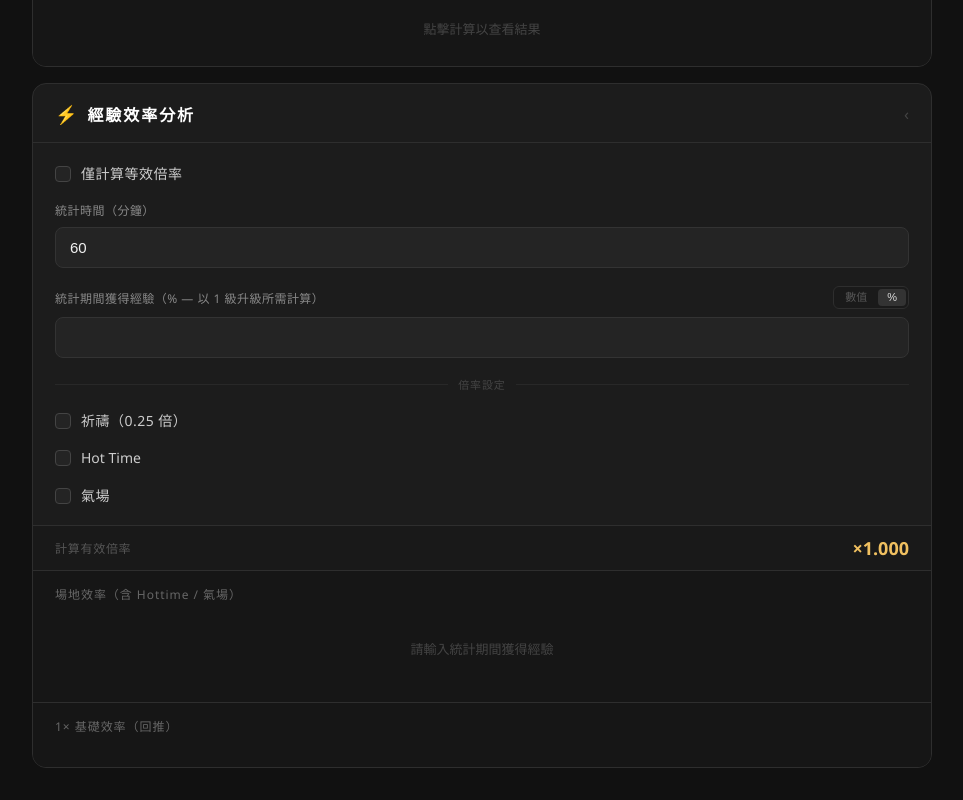
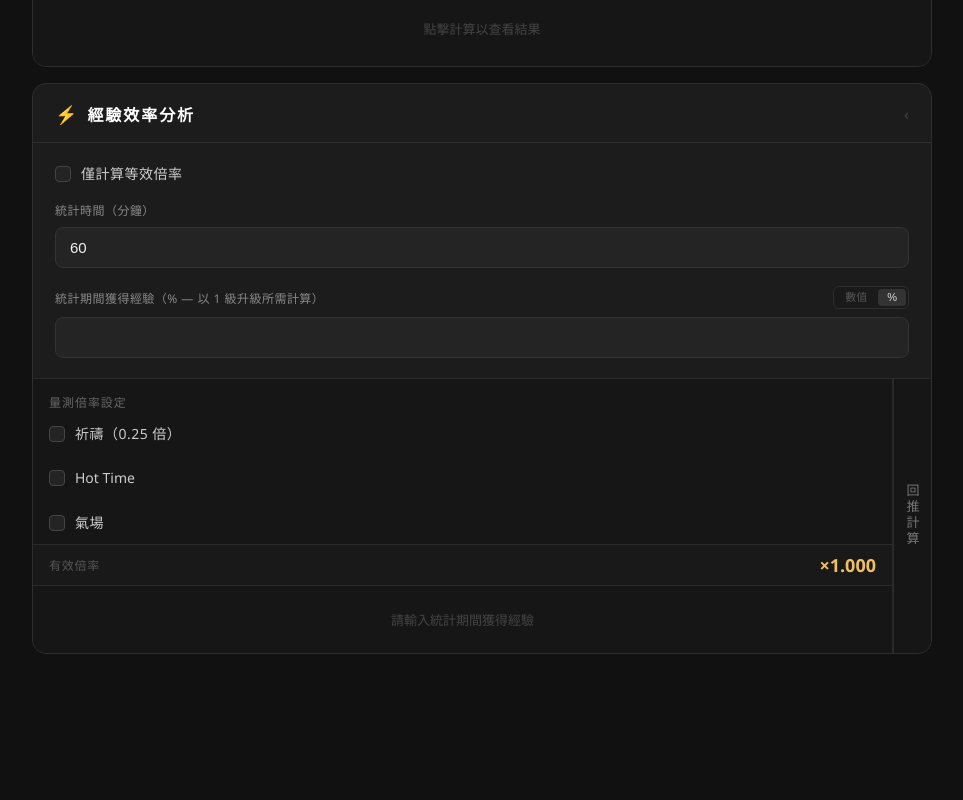
Before and after one commit to r041291867/exp-calculator, a React (Vite) app: page / in a window 1280 px wide. Shown: the part 734-1534 px from the top of the page, without its empty margins (158-1121 px from the left). After the commit the page ends 1420 px from the top, so only its background shows below. Built offline with nearby package versions, Linux system fonts and the light colour scheme.

Commit message:
feat: enhance BaseRateCalculator with new R2 calculations and UI improvements; update Calculator and LevelExpField for better labeling and layout

```diff
--- a/src/components/BaseRateCalculator.tsx
+++ b/src/components/BaseRateCalculator.tsx
@@ -3,11 +3,10 @@ import { getExpToNext } from "../data/expTable";
 import type { SharedLevelExp } from "../hooks/useLevelExp";
 import { useTotalExp } from "../hooks/useTotalExp";
 import { useLocalStorage } from "../hooks/useLocalStorage";
-import { formatMins } from "../utils/format";
+import { formatNumber, formatMins } from "../utils/format";
 import ExpAmountField from "./shared/ExpAmountField";
 import AuraFields from "./shared/AuraFields";
 import PrayerCheckbox from "./shared/PrayerCheckbox";
-import RateResultGrid from "./shared/RateResultGrid";
 import CollapsibleCard from "./shared/CollapsibleCard";
 
 interface BaseRateProps extends SharedLevelExp {
@@ -34,6 +33,15 @@ export default function BaseRateCalculator({ currentLevel, currentExp, expToNext
     const [hasPrayer, setHasPrayer] = useLocalStorage("base.prayer", false);
     const [onlyEffectiveMult, setOnlyEffectiveMult] = useLocalStorage("base.onlyEffMult", false);
 
+    const [r2Collapsed, setR2Collapsed] = useLocalStorage("base.r2.collapsed", true);
+    const [r2HasPrayer, setR2HasPrayer] = useLocalStorage("base.r2.prayer", false);
+    const [r2HasHottime, setR2HasHottime] = useLocalStorage("base.r2.hottime", false);
+    const [r2HottimeMult, setR2HottimeMult] = useLocalStorage("base.r2.hottimeMult", 2);
+    const [r2HasAura, setR2HasAura] = useLocalStorage("base.r2.hasAura", false);
+    const [r2AuraTriggers, setR2AuraTriggers] = useLocalStorage("base.r2.auraTriggers", 15);
+    const [r2AuraDuration, setR2AuraDuration] = useLocalStorage("base.r2.auraDuration", 2);
+    const [r2AuraMult, setR2AuraMult] = useLocalStorage("base.r2.auraMult", 2);
+
     useEffect(() => {
         setTotalExp(0);
     }, [currentLevel]);
@@ -43,10 +51,7 @@ export default function BaseRateCalculator({ currentLevel, currentExp, expToNext
 
         const auraTime = auraDuration * (hasAura ? auraTriggers : 0);
         if (auraTime > durationMinutes) {
-            return {
-                type: "error" as const,
-                msg: `氣場時間（${auraTime} 分）超過統計時間（${durationMinutes} 分）`,
-            };
+            return { type: "error" as const, msg: `氣場時間（${auraTime} 分）超過統計時間（${durationMinutes} 分）` };
         }
 
         const hottimeBase = hasHottime ? hottimeMultiplier : 1;
@@ -54,42 +59,39 @@ export default function BaseRateCalculator({ currentLevel, currentExp, expToNext
         const effNoPrayer = hottimeBase + (auraMultiplier - 1) * auraFraction;
         const effective = effNoPrayer + (hasPrayer ? 0.25 : 0);
 
+        const r2AuraTime = r2AuraDuration * (r2HasAura ? r2AuraTriggers : 0);
+        const r2AuraFraction = Math.min(1, r2AuraTime / durationMinutes);
+        const r2HottimeBase = r2HasHottime ? r2HottimeMult : 1;
+        const r2EffNoPrayer = r2HottimeBase + (r2AuraMult - 1) * r2AuraFraction;
+        const r2Effective = r2EffNoPrayer + (r2HasPrayer ? 0.25 : 0);
+
         if (onlyEffectiveMult || totalExp <= 0) {
-            return { type: "mult-only" as const, effective };
+            return { type: "mult-only" as const, effective, r2Effective };
         }
 
         const base1xPerMin = totalExp / durationMinutes / effective;
-        const spotPerMin = base1xPerMin * effNoPrayer;
 
-        const spotNoPrayer10 = Math.round(spotPerMin * 10);
-        const spotNoPrayer60 = Math.round(spotPerMin * 60);
-        const spotWithPrayer10 = Math.round(spotPerMin * 1.25 * 10);
-        const spotWithPrayer60 = Math.round(spotPerMin * 1.25 * 60);
+        const spot10 = Math.round(base1xPerMin * effective * 10);
+        const spot60 = Math.round(base1xPerMin * effective * 60);
 
-        const noPrayer10 = Math.round(base1xPerMin * 10);
-        const noPrayer60 = Math.round(base1xPerMin * 60);
-        const withPrayer10 = Math.round(base1xPerMin * 1.25 * 10);
-        const withPrayer60 = Math.round(base1xPerMin * 1.25 * 60);
+        const r2Rate = base1xPerMin * r2Effective;
+        const r2Rate10 = Math.round(r2Rate * 10);
+        const r2Rate60 = Math.round(r2Rate * 60);
 
         const remaining = Math.max(0, getExpToNext(currentLevel) - currentExp);
-        const minsToLevelUpSpot = remaining > 0 ? Math.ceil(remaining / spotPerMin) : 0;
-        const minsToLevelUpSpotPrayer = remaining > 0 ? Math.ceil(remaining / (spotPerMin * 1.25)) : 0;
-        const minsToLevelUpBase = remaining > 0 ? Math.ceil(remaining / base1xPerMin) : 0;
+        const minsToLevelUpSpot = remaining > 0 ? Math.ceil(remaining / (base1xPerMin * effective)) : 0;
+        const minsToLevelUpR2 = remaining > 0 && r2Rate > 0 ? Math.ceil(remaining / r2Rate) : 0;
 
         return {
             type: "ok" as const,
             effective,
-            spotNoPrayer10,
-            spotNoPrayer60,
-            spotWithPrayer10,
-            spotWithPrayer60,
-            noPrayer10,
-            noPrayer60,
-            withPrayer10,
-            withPrayer60,
+            spot10,
+            spot60,
             minsToLevelUpSpot,
-            minsToLevelUpSpotPrayer,
-            minsToLevelUpBase,
+            r2Effective,
+            r2Rate10,
+            r2Rate60,
+            minsToLevelUpR2,
         };
     }, [
         durationMinutes,
@@ -101,10 +103,19 @@ export default function BaseRateCalculator({ currentLevel, currentExp, expToNext
         auraDuration,
         auraMultiplier,
         hasPrayer,
+        r2HasPrayer,
+        r2HasHottime,
+        r2HottimeMult,
+        r2HasAura,
+        r2AuraTriggers,
+        r2AuraDuration,
+        r2AuraMult,
         onlyEffectiveMult,
         currentLevel,
         currentExp,
     ]);
+
+    const clickable = !!onRateClick;
 
     return (
         <CollapsibleCard storageKey="base.collapsed" icon="⚡" title="經驗效率分析" className="card-full">
@@ -142,11 +153,13 @@ export default function BaseRateCalculator({ currentLevel, currentExp, expToNext
                         onChange={handleTotalExpChange}
                     />
                 )}
-
-                <div className="field-divider">
-                    <span>倍率設定</span>
             </div>
 
+            <div className="rate-results-row">
+                <div className="rate-col">
+                    <h2 className="rate-result-title">量測倍率設定</h2>
+
+                    <div className="rate-col-form">
                         <PrayerCheckbox checked={hasPrayer} onChange={setHasPrayer} />
 
                         <div className="field">
@@ -177,7 +190,11 @@ export default function BaseRateCalculator({ currentLevel, currentExp, expToNext
 
                         <div className="field">
                             <label className="prayer-checkbox-row">
-                        <input type="checkbox" checked={hasAura} onChange={(e) => setHasAura(e.target.checked)} />
+                                <input
+                                    type="checkbox"
+                                    checked={hasAura}
+                                    onChange={(e) => setHasAura(e.target.checked)}
+                                />
                                 <span>氣場</span>
                             </label>
                         </div>
@@ -194,18 +211,17 @@ export default function BaseRateCalculator({ currentLevel, currentExp, expToNext
                         )}
                     </div>
 
-            {(result?.type === "ok" || result?.type === "mult-only") && (
-                <div className="effective-mult-bar">
-                    <span className="effective-mult-label">計算有效倍率</span>
+                    {/* <div className="field-divider"><span>場地效率</span></div> */}
+
+                    {result && (result.type === "ok" || result.type === "mult-only") && (
+                        <div className="rate-col-mult">
+                            <span className="effective-mult-label">有效倍率</span>
                             <span className="effective-mult-value">×{result.effective.toFixed(3)}</span>
                         </div>
                     )}
 
-            {!onlyEffectiveMult && (
-                <>
-                    <div className="rate-result-section">
-                        <h2 className="rate-result-title">場地效率（含 Hottime / 氣場）</h2>
-                        {!result ? (
+                    {!onlyEffectiveMult &&
+                        (!result ? (
                             <p className="no-result">請輸入統計時間和經驗值</p>
                         ) : result.type === "error" ? (
                             <p className="no-result">{result.msg}</p>
@@ -213,47 +229,129 @@ export default function BaseRateCalculator({ currentLevel, currentExp, expToNext
                             <p className="no-result">請輸入統計期間獲得經驗</p>
                         ) : (
                             <>
-                                <RateResultGrid
-                                    noPrayer10={result.spotNoPrayer10}
-                                    noPrayer60={result.spotNoPrayer60}
-                                    withPrayer10={result.spotWithPrayer10}
-                                    withPrayer60={result.spotWithPrayer60}
-                                    onCellClick={onRateClick}
-                                />
+                                <div className="rate-sg">
+                                    <div className="rate-grid-label">10 分鐘</div>
+                                    <div
+                                        className={`rate-grid-value${clickable ? " rate-sg-clickable" : ""}`}
+                                        onClick={clickable ? () => onRateClick(10, result.spot10) : undefined}
+                                    >
+                                        {formatNumber(result.spot10)}
+                                    </div>
+                                    <div className="rate-grid-label">60 分鐘</div>
+                                    <div
+                                        className={`rate-grid-value${clickable ? " rate-sg-clickable" : ""}`}
+                                        onClick={clickable ? () => onRateClick(60, result.spot60) : undefined}
+                                    >
+                                        {formatNumber(result.spot60)}
+                                    </div>
+                                </div>
                                 {result.minsToLevelUpSpot > 0 && (
                                     <p className="level-up-hint">
-                                        以目前場地效率約 <strong>{formatMins(result.minsToLevelUpSpot)}</strong>{" "}
-                                        升級（無祈禱）／<strong>{formatMins(result.minsToLevelUpSpotPrayer)}</strong>
-                                        （有祈禱）
+                                        約 <strong>{formatMins(result.minsToLevelUpSpot)}</strong> 升級
+                                    </p>
+                                )}
+                            </>
+                        ))}
+                </div>
+
+                <div className={`r2-panel${r2Collapsed ? "" : " r2-panel--open"}`}>
+                    <div className="r2-content">
+                        <button className="r2-close-btn" onClick={() => setR2Collapsed(true)}>✕</button>
+                        <h2 className="rate-result-title">回推計算</h2>
+
+                        <div className="rate-col-form">
+                            <PrayerCheckbox checked={r2HasPrayer} onChange={setR2HasPrayer} />
+
+                            <div className="field">
+                                <div className="buff-row">
+                                    <label className="prayer-checkbox-row">
+                                        <input
+                                            type="checkbox"
+                                            checked={r2HasHottime}
+                                            onChange={(e) => setR2HasHottime(e.target.checked)}
+                                        />
+                                        <span>Hot Time</span>
+                                    </label>
+                                    {r2HasHottime && (
+                                        <div className="buff-inline-input">
+                                            <input
+                                                type="number"
+                                                min={1}
+                                                step={0.25}
+                                                value={r2HottimeMult || ""}
+                                                onChange={(e) => setR2HottimeMult(Number(e.target.value))}
+                                                onBlur={() => setR2HottimeMult((v) => Math.max(1, v || 1))}
+                                            />
+                                            <span className="unit-label">倍</span>
+                                        </div>
+                                    )}
+                                </div>
+                            </div>
+
+                            <div className="field">
+                                <label className="prayer-checkbox-row">
+                                    <input
+                                        type="checkbox"
+                                        checked={r2HasAura}
+                                        onChange={(e) => setR2HasAura(e.target.checked)}
+                                    />
+                                    <span>氣場</span>
+                                </label>
+                            </div>
+
+                            {r2HasAura && (
+                                <AuraFields
+                                    triggers={r2AuraTriggers}
+                                    onTriggersChange={setR2AuraTriggers}
+                                    duration={r2AuraDuration}
+                                    onDurationChange={setR2AuraDuration}
+                                    multiplier={r2AuraMult}
+                                    onMultiplierChange={setR2AuraMult}
+                                />
+                            )}
+                        </div>
+
+                        {result && (result.type === "ok" || result.type === "mult-only") && (
+                            <div className="rate-col-mult">
+                                <span className="effective-mult-label">有效倍率</span>
+                                <span className="effective-mult-value">×{result.r2Effective.toFixed(3)}</span>
+                            </div>
+                        )}
+
+                        {!onlyEffectiveMult && result?.type === "ok" && (
+                            <>
+                                <div className="rate-sg">
+                                    <div className="rate-grid-label">10 分鐘</div>
+                                    <div
+                                        className={`rate-grid-value${clickable ? " rate-sg-clickable" : ""}`}
+                                        onClick={clickable ? () => onRateClick(10, result.r2Rate10) : undefined}
+                                    >
+                                        {formatNumber(result.r2Rate10)}
+                                    </div>
+                                    <div className="rate-grid-label">60 分鐘</div>
+                                    <div
+                                        className={`rate-grid-value${clickable ? " rate-sg-clickable" : ""}`}
+                                        onClick={clickable ? () => onRateClick(60, result.r2Rate60) : undefined}
+                                    >
+                                        {formatNumber(result.r2Rate60)}
+                                    </div>
+                                </div>
+                                {result.minsToLevelUpR2 > 0 && (
+                                    <p className="level-up-hint">
+                                        約 <strong>{formatMins(result.minsToLevelUpR2)}</strong> 升級
                                     </p>
                                 )}
                             </>
                         )}
                     </div>
-
-                    <div className="rate-result-section">
-                        <h2 className="rate-result-title">1× 基礎效率（回推）</h2>
-                        {!result ? (
-                            <p className="no-result">請輸入統計時間和經驗值</p>
-                        ) : result.type === "error" ? null : result.type === "mult-only" ? null : (
-                            <>
-                                <RateResultGrid
-                                    noPrayer10={result.noPrayer10}
-                                    noPrayer60={result.noPrayer60}
-                                    withPrayer10={result.withPrayer10}
-                                    withPrayer60={result.withPrayer60}
-                                    onCellClick={onRateClick}
-                                />
-                                {result.minsToLevelUpBase > 0 && (
-                                    <p className="level-up-hint">
-                                        以 1× 基礎效率約 <strong>{formatMins(result.minsToLevelUpBase)}</strong> 升級
-                                    </p>
-                                )}
-                            </>
-                        )}
+                    <button
+                        className="r2-toggle-btn"
+                        onClick={() => setR2Collapsed(false)}
+                    >
+                        回推計算
+                    </button>
                 </div>
-                </>
-            )}
+            </div>
         </CollapsibleCard>
     );
 }
--- a/src/index.css
+++ b/src/index.css
@@ -325,7 +325,7 @@ select option:disabled {
 }
 
 .result-value {
-    font-size: 44px;
+    font-size: 36px;
     font-weight: 700;
     color: #ffffff;
     line-height: 1;
@@ -334,12 +334,12 @@ select option:disabled {
 
 .result-label {
     font-size: 12px;
-    color: #555;
+    color: #888;
 }
 
 .result-sublabel {
     font-size: 11px;
-    color: #3a3a3a;
+    color: #777;
 }
 
 .no-result {
@@ -518,10 +518,18 @@ select option:disabled {
     margin: 0 22px;
 }
 
-.rate-result-grid > :nth-child(1) { border-radius: 7px 0 0 0; }
-.rate-result-grid > :nth-child(3) { border-radius: 0 7px 0 0; }
-.rate-result-grid > :nth-child(7) { border-radius: 0 0 0 7px; }
-.rate-result-grid > :nth-child(9) { border-radius: 0 0 7px 0; }
+.rate-result-grid > :nth-child(1) {
+    border-radius: 7px 0 0 0;
+}
+.rate-result-grid > :nth-child(3) {
+    border-radius: 0 7px 0 0;
+}
+.rate-result-grid > :nth-child(7) {
+    border-radius: 0 0 0 7px;
+}
+.rate-result-grid > :nth-child(9) {
+    border-radius: 0 0 7px 0;
+}
 
 .rate-grid-cell {
     background: #1c1c1c;
@@ -567,7 +575,7 @@ select option:disabled {
 .level-up-hint {
     font-size: 12px;
     color: #555;
-    margin: 12px 22px 0;
+    margin: 12px 16px 12px;
     text-align: center;
 }
 
@@ -575,7 +583,9 @@ select option:disabled {
 .rate-grid-clickable {
     cursor: pointer;
     position: relative;
-    transition: background 0.15s, color 0.15s;
+    transition:
+        background 0.15s,
+        color 0.15s;
 }
 
 .rate-grid-clickable:hover {
@@ -722,7 +732,9 @@ select option:disabled {
     margin-bottom: -1px;
     cursor: pointer;
     letter-spacing: 0.04em;
-    transition: color 0.15s, border-color 0.15s;
+    transition:
+        color 0.15s,
+        border-color 0.15s;
     user-select: none;
 }
 
@@ -806,6 +818,7 @@ select:disabled {
     align-items: center;
     justify-content: space-between;
     gap: 12px;
+    height: 41px;
 }
 
 .buff-inline-input {
@@ -817,6 +830,173 @@ select:disabled {
 
 .buff-inline-input input[type="number"] {
     width: 80px;
+}
+
+/* ── Rate results side-by-side layout ── */
+.rate-results-row {
+    display: flex;
+    gap: 1px;
+    background: #2a2a2a;
+    border-top: 1px solid #2a2a2a;
+}
+
+.rate-col {
+    flex: 1;
+    min-width: 0;
+    display: flex;
+    flex-direction: column;
+    background: #161616;
+}
+
+.rate-col .rate-result-title {
+    padding: 14px 16px 12px;
+}
+
+.rate-col-form {
+    padding: 0 16px 12px;
+    display: flex;
+    flex-direction: column;
+    gap: 14px;
+}
+
+.rate-col-mult {
+    display: flex;
+    align-items: center;
+    justify-content: space-between;
+    padding: 8px 16px;
+    background: #191919;
+    border-top: 1px solid #2a2a2a;
+    border-bottom: 1px solid #2a2a2a;
+}
+
+/* ── R2 collapsible panel ── */
+.r2-panel {
+    flex: 1 1 0;
+    min-width: 0;
+    max-width: 38px;
+    overflow: hidden;
+    position: relative;
+    transition: max-width 0.35s cubic-bezier(0.4, 0, 0.2, 1);
+    border-left: 1px solid #2a2a2a;
+}
+
+.r2-panel--open {
+    max-width: 800px;
+}
+
+.r2-content {
+    min-width: 220px;
+    display: flex;
+    flex-direction: column;
+    background: #161616;
+    opacity: 0;
+    pointer-events: none;
+    transition: opacity 0.15s ease;
+    position: relative;
+}
+
+.r2-panel--open .r2-content {
+    opacity: 1;
+    pointer-events: auto;
+    transition: opacity 0.15s ease 0.2s;
+}
+
+.r2-close-btn {
+    position: absolute;
+    top: 10px;
+    right: 12px;
+    background: none;
+    border: none;
+    color: #555;
+    cursor: pointer;
+    font-size: 15px;
+    line-height: 1;
+    padding: 3px 5px;
+    border-radius: 4px;
+    transition:
+        color 0.15s,
+        background 0.15s;
+}
+
+.r2-close-btn:hover {
+    color: #ccc;
+    background: #2a2a2a;
+}
+
+.r2-toggle-btn {
+    position: absolute;
+    top: 0;
+    right: 0;
+    bottom: 0;
+    width: 38px;
+    writing-mode: vertical-rl;
+    text-orientation: mixed;
+    background: #161616;
+    border: none;
+    color: #777;
+    cursor: pointer;
+    font-size: 13px;
+    letter-spacing: 3px;
+    display: flex;
+    align-items: center;
+    justify-content: center;
+    opacity: 1;
+    pointer-events: auto;
+    transition: opacity 0.15s ease;
+    user-select: none;
+}
+
+.r2-toggle-btn:hover {
+    color: #bbb;
+    background: #1c1c1c;
+}
+
+.r2-panel--open .r2-toggle-btn {
+    opacity: 0;
+    pointer-events: none;
+}
+
+.r2-panel--open .r2-toggle-btn {
+    flex: 0 0 0px;
+    opacity: 0;
+    pointer-events: none;
+}
+
+/* ── Simple 2-column rate grid ── */
+.rate-sg {
+    display: grid;
+    grid-template-columns: 70px 1fr;
+    gap: 1px;
+    background: #282828;
+    border: 1px solid #282828;
+    border-radius: 8px;
+    overflow: hidden;
+    margin: 12px 16px 0;
+}
+
+.rate-sg > :nth-child(1) {
+    border-radius: 7px 0 0 0;
+}
+.rate-sg > :nth-child(2) {
+    border-radius: 0 7px 0 0;
+}
+.rate-sg > :nth-child(3) {
+    border-radius: 0 0 0 7px;
+}
+.rate-sg > :nth-child(4) {
+    border-radius: 0 0 7px 0;
+}
+
+.rate-sg-clickable {
+    cursor: pointer;
+    transition:
+        background 0.15s,
+        color 0.15s;
+}
+
+.rate-sg-clickable:hover {
+    background: #252525;
+    color: #fff;
 }
 
 /* ── Effective multiplier bar ── */
```
Also changed, not shown: src/components/Calculator.tsx (+28 -23 lines), src/components/shared/LevelExpField.tsx (+10 -6 lines). Lines whose indentation alone changed are shown as unchanged.
